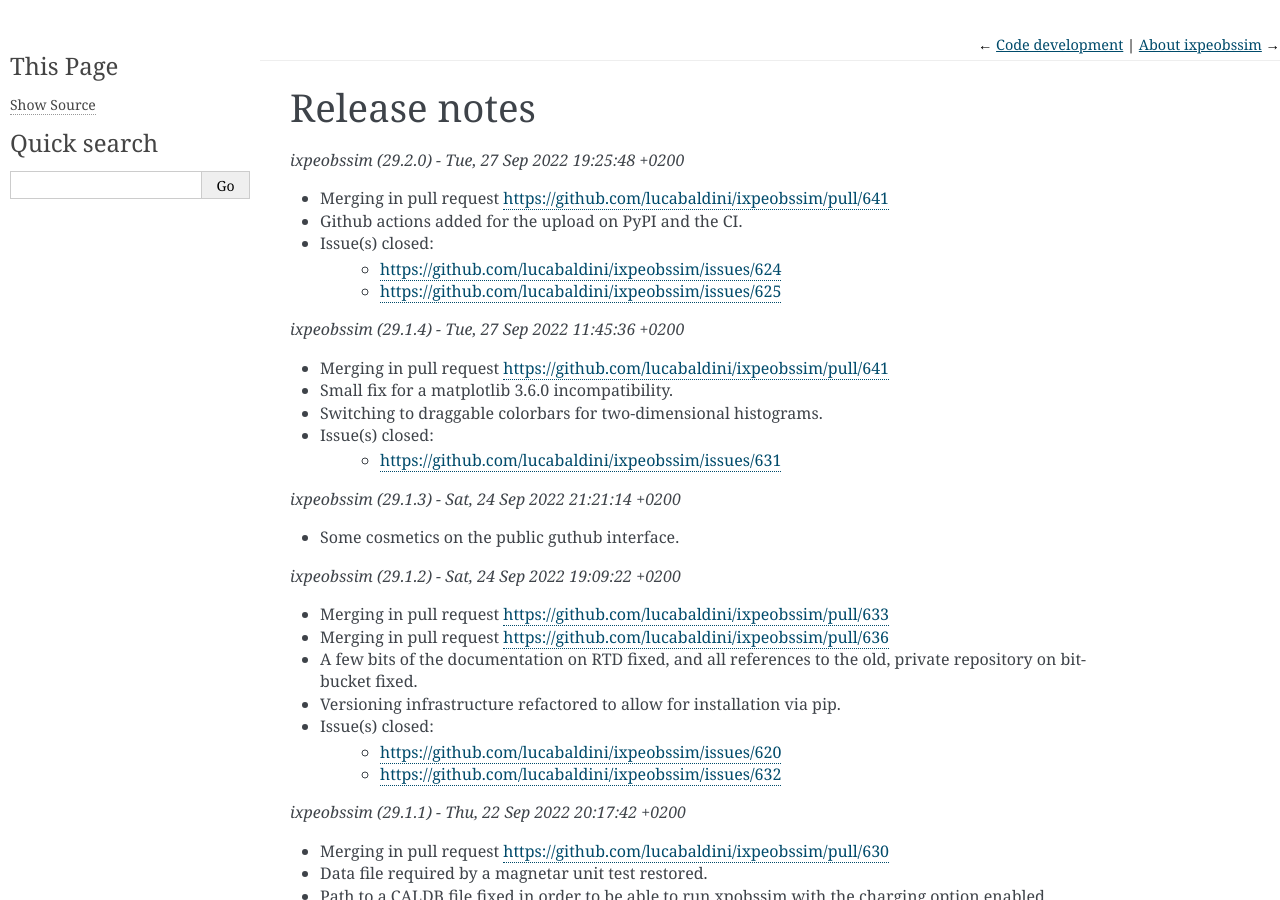
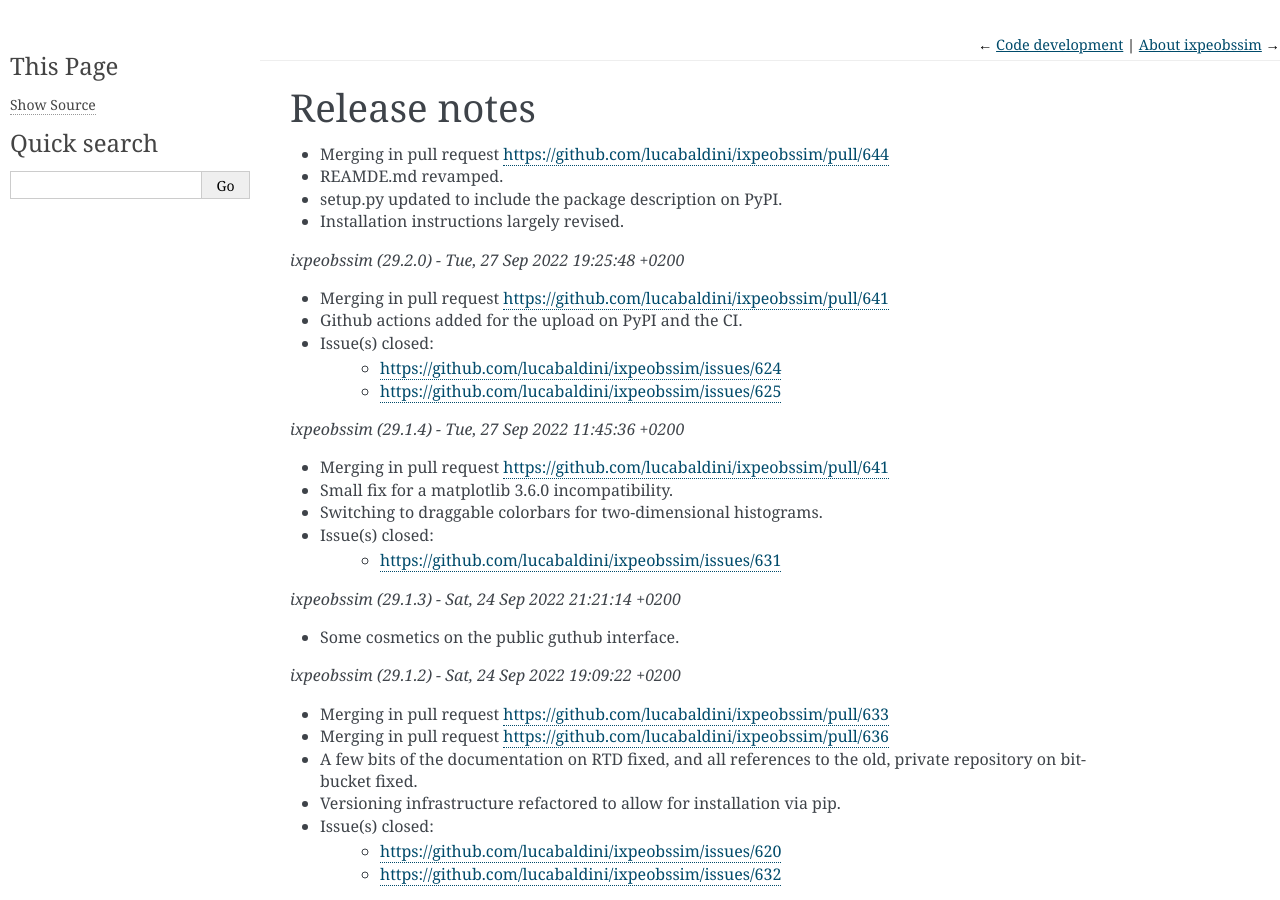
Before and after one commit to lucabaldini/ixpeobssim, a Sphinx documentation site: the page built from docs/release_notes.rst, in a window 1280 px wide and 900 px high. Built offline with Sphinx 7.4.7, drawn with Linux system fonts in a browser that asks for light colours; formulas are drawn with MathJax 3.

Commit message:
Updated release notes.

```diff
--- a/docs/release_notes.rst
+++ b/docs/release_notes.rst
@@ -2,6 +2,11 @@
 
 Release notes
 =============
+
+* Merging in pull request https://github.com/lucabaldini/ixpeobssim/pull/644
+* REAMDE.md revamped.
+* setup.py updated to include the package description on PyPI.
+* Installation instructions largely revised.
 
 
 *ixpeobssim (29.2.0) - Tue, 27 Sep 2022 19:25:48 +0200*
```
